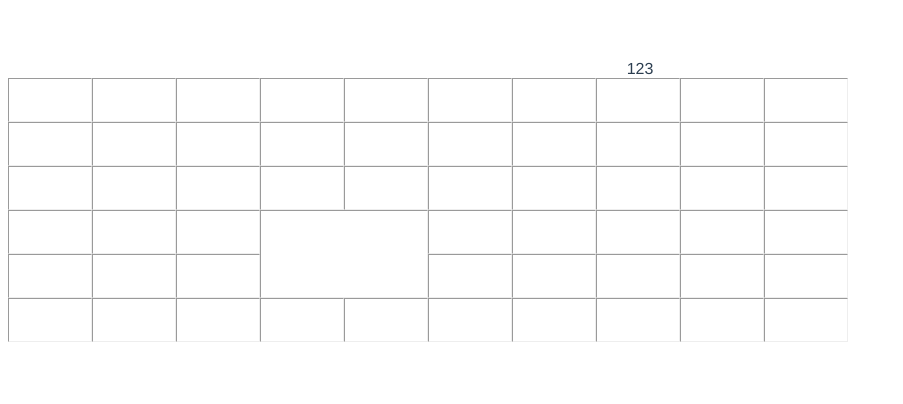
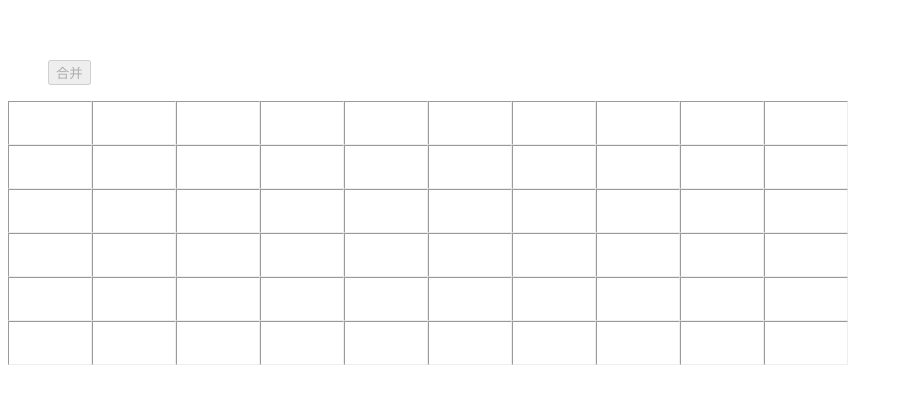
Before and after one commit to 18566246732/web-excel, a Vue app: page / in a window 1280 px wide. Shown: the top 404 px of the page, without its empty margins (0-903 px from the left). Built offline with nearby package versions, Linux system fonts and the light colour scheme.

Commit message:
feat: 添加合并功能

```diff
--- a/src/App.vue
+++ b/src/App.vue
@@ -1,6 +1,9 @@
 <template>
   <div id="app">
-    123
+    <Menu
+      :mergeable="isMergeAble"
+      @merge="handleMerge"
+    />
     <table
       class="playground"
       border="1"
@@ -29,10 +32,12 @@
 </template>
 
 <script>
+import Menu from "./components/Menu";
 
 export default {
   name: 'App',
   components: {
+    Menu
   },
   data() {
     return {
@@ -42,18 +47,23 @@
         start: -1,
         len: 0
       },
+      start: {
+        rowIndex: -1,
+        colIndex: -1
+      },
       activeColIndex: {
         start: -1,
         len: 0
       },
+      isMergeAble: false,
       debouncedMouseMove: () => {}
     };
   },
   mounted() {
     this.tableData = this.generateEmptyTableData(6, 10);
     this.debouncedMouseMove = this.$helper.throttle(this.handleMouseMove);
-    // this.mergeBrick(2, 1, 1, 2);
-    this.mergeBrick(3,3,2,2);
+    // this.mergeBrick(2, 3, 1, 2);
+    // this.mergeBrick(3,3,2,2);
   },
   methods: {
     generateEmptyTableData(row, col) {
@@ -94,17 +104,18 @@
       this.resetStyle('background', '');
 
       this.isChoosingMode = true;
-      this.activeRowIndex.start = rowIndex;
-      this.activeColIndex.start = colIndex;
+      this.start.rowIndex = rowIndex;
+      this.start.colIndex = colIndex;
     },
     handleMouseMove(colData, rowIndex, colIndex) {
       if (this.isChoosingMode) {
         this.resetStyle('background', '');
-        this.highlight(colData, this.activeRowIndex.start, this.activeColIndex.start, rowIndex, colIndex);
+        this.highlight(colData, this.start.rowIndex, this.start.colIndex, rowIndex, colIndex);
       }
     },
     handleMouseUp() {
       this.isChoosingMode = false;
+      this.isMergeAble = true;
     },
     // 重置所有单元格的样式
     resetStyle(key, value) {
@@ -122,6 +133,7 @@
     },
     // 创建选区
     mapArea(colData, rowStart, colStart, rowEnd, colEnd, callback) {
+      this.updateActiveIndex(rowStart, colStart, rowEnd, colEnd);
       // 向下
       if (rowEnd >= rowStart) {
         // 对于单元格，需要选中最大y值
@@ -280,27 +292,25 @@
                     rowStart = element.maxRow;
                     this.mapArea({}, rowStart, colStart, rowEnd, colEnd, callback);
                 }
-
-
-                // if (element.slave && (element.parent.rowIndex < rowEnd || element.parent.colIndex < colEnd)) {
-                //   rowEnd = Math.min(element.parent.rowIndex, rowEnd);
-                //   colEnd = Math.min(element.parent.colIndex, colEnd);
-                //   this.mapArea(element, rowStart, colStart, rowEnd, colEnd, callback);
-                // }
-
-                // // 修改起点
-                // if (element.master && (element.maxCol > colStart || element.maxRow > rowStart)) {
-                //   colStart = Math.max(element.maxCol, colStart);
-                //   rowStart = Math.max(element.maxRow, rowStart);
-                //   this.mapArea(element, rowStart, colStart, rowEnd, colEnd, callback);
-                // }
               }
-
               callback(element);
             }
           }
         }
       }
+    },
+    handleMerge() {
+      this.mergeBrick(this.activeRowIndex.start, this.activeColIndex.start, this.activeRowIndex.len, this.activeColIndex.len);
+    },
+    updateActiveIndex(rowStart, colStart, rowEnd, colEnd) {
+      const startY = Math.min(rowStart, rowEnd);
+      const startX = Math.min(colStart, colEnd);
+      const endY = Math.max(rowStart, rowEnd);
+      const endX = Math.max(colStart, colEnd);
+      this.activeRowIndex.start = startY;
+      this.activeRowIndex.len = endY - startY + 1;
+      this.activeColIndex.start = startX;
+      this.activeColIndex.len = endX - startX + 1;
     }
   }
 };
--- /dev/null
+++ b/src/components/Menu.vue
@@ -0,0 +1,35 @@
+<template>
+  <header>
+    <ul class="menus">
+      <li class="menu">
+        <button
+          :disabled="!mergeable"
+          @click="merge"
+        >
+          合并
+        </button>
+      </li>
+    </ul>
+  </header>
+</template>
+<script>
+export default {
+  props: {
+    mergeable: {
+      type: Boolean,
+      default: false
+    }
+  },
+  methods: {
+    merge() {
+      this.$emit('merge');
+    }
+  }
+};
+</script>
+<style lang="scss" scoped>
+  .menus {
+    list-style: none;
+    display: flex;
+  }
+</style>
```
Also changed, not shown: src/components/HelloWorld.vue (deleted, +0 -58 lines).
